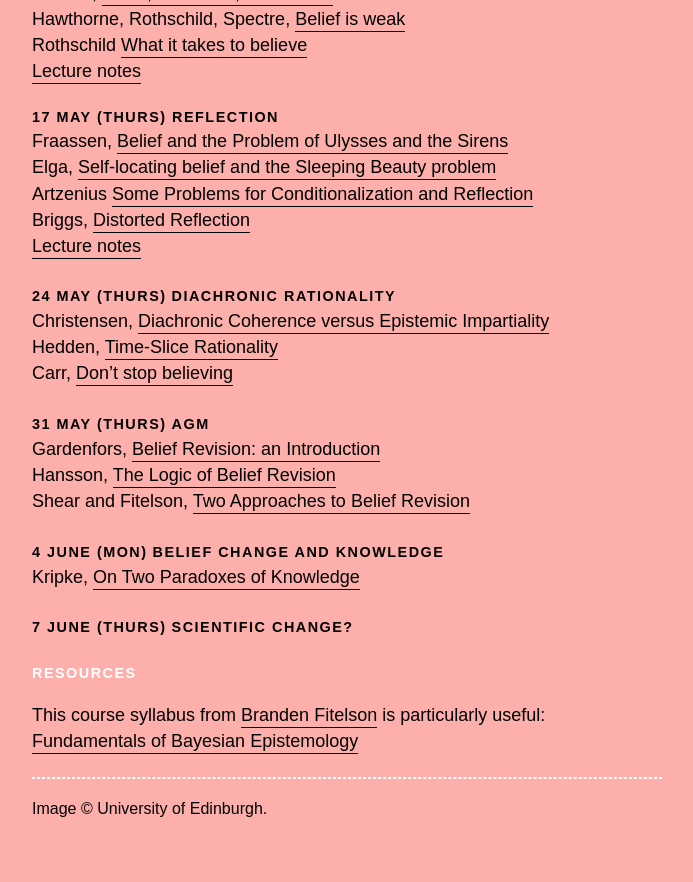
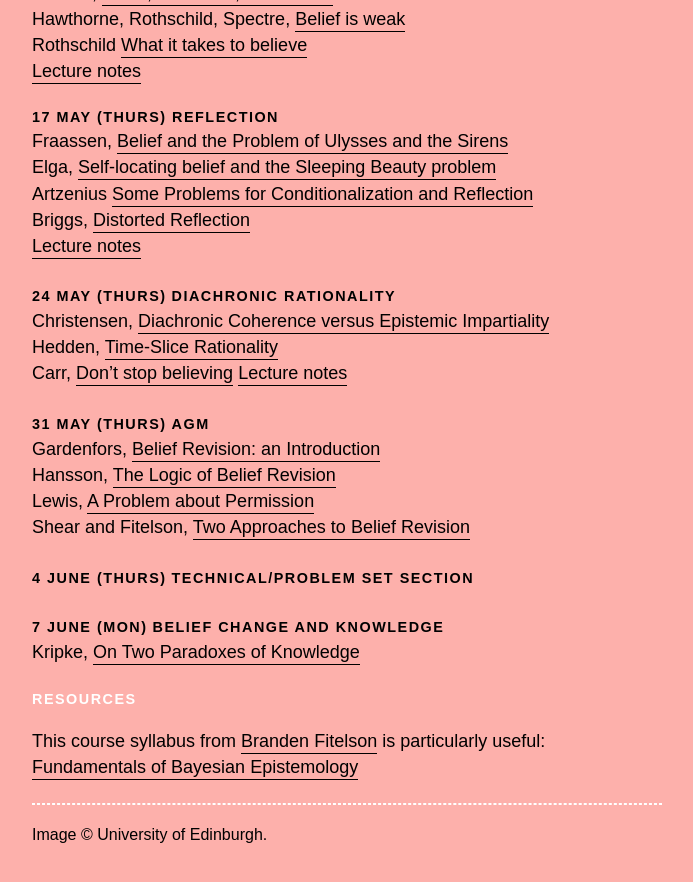
Before and after one commit to danielrothschild/danielrothschild.github.io, a Jekyll site: the page built from _pages/41_changing.md, in a window 1280 px wide and 900 px high, scrolled down 1589 px. Shown: the top 882 px of the window, without its empty margins (248-941 px from the left). Built offline with Jekyll 4.4.1, drawn with Linux system fonts in a browser that asks for light colours; comment, search, counter and statistics services are not loaded.

Commit message:
fixed course website

```diff
--- a/_pages/41_changing.md
+++ b/_pages/41_changing.md
@@ -57,17 +57,22 @@ Briggs, [Distorted Reflection](https://www.jstor.org/stable/41441862)<br>
 Christensen, [Diachronic Coherence versus Epistemic Impartiality](http://www.jstor.org/stable/2693694)  <br>
 Hedden, [Time-Slice Rationality](https://philpapers.org/go.pl?id=HEDTR&u=https%3A%2F%2Fphilpapers.org%2Farchive%2FHEDTR.pdf)<br>
 Carr, [Don't stop believing](https://www.tandfonline.com/doi/abs/10.1080/00455091.2015.1123454)
+[Lecture notes](https://www.dropbox.com/s/epmk56joohlgf3m/lecture4.pdf?dl=0)
 
 <span class="titleblack">31 May (Thurs)</span> <span class = "titlethin"> AGM </span><br>
 Gardenfors, [Belief Revision: an Introduction](http://citeseerx.ist.psu.edu/viewdoc/download?doi=10.1.1.75.6169&rep=rep1&type=pdf) <br>
 Hansson, [The Logic of Belief Revision](https://plato.stanford.edu/entries/logic-belief-revision/) <br>
-Shear and Fitelson, [Two Approaches to Belief Revision](https://link.springer.com/content/pdf/10.1007%2Fs10670-017-9968-1.pdf)
+Lewis, [A Problem about Permission](http://www.andrewmbailey.com/dkl/Problem_Permission.pdf) <br>
+Shear and Fitelson, [Two Approaches to Belief Revision](https://link.springer.com/content/pdf/10.1007%2Fs10670-017-9968-1.pdf)<br>
 
 
-<span class="titleblack">4 June (Mon)</span> <span class = "titlethin"> BELIEF CHANGE AND KNOWLEDGE </span><br>
+<span class="titleblack">4 June (Thurs)</span> <span class = "titlethin"> TECHNICAL/PROBLEM SET SECTION </span>
+
+
+<span class="titleblack">7 June (Mon)</span> <span class = "titlethin"> BELIEF CHANGE AND KNOWLEDGE </span><br>
 Kripke, [On Two Paradoxes of Knowledge](http://www.oxfordscholarship.com/view/10.1093/acprof:oso/9780199730155.001.0001/acprof-9780199730155-chapter-2)
 
-<span class="titleblack">7 June (Thurs)</span> <span class = "titlethin"> SCIENTIFIC CHANGE? </span>
+
 
 <div class="title"> Resources </div>
 
```
Also changed, not shown: 4 other files.
